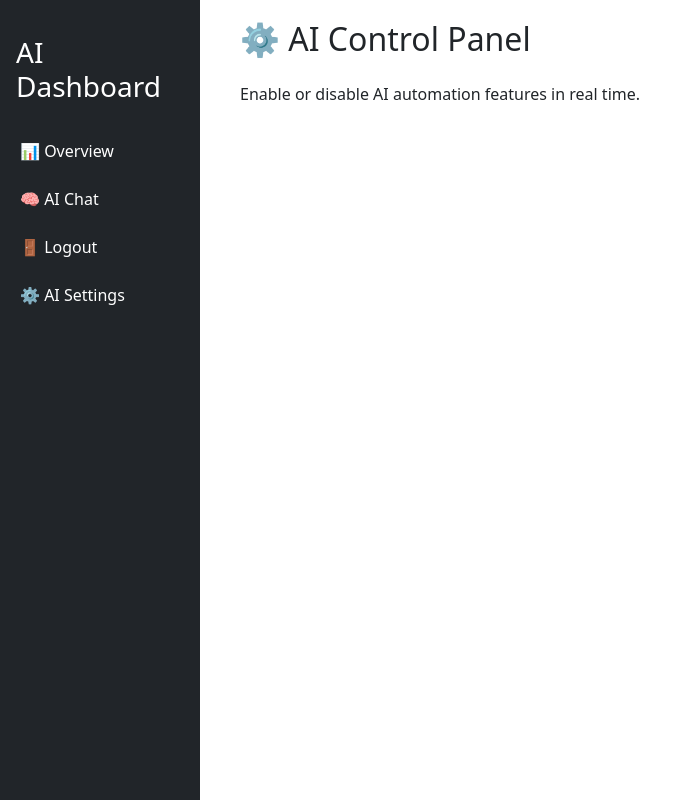
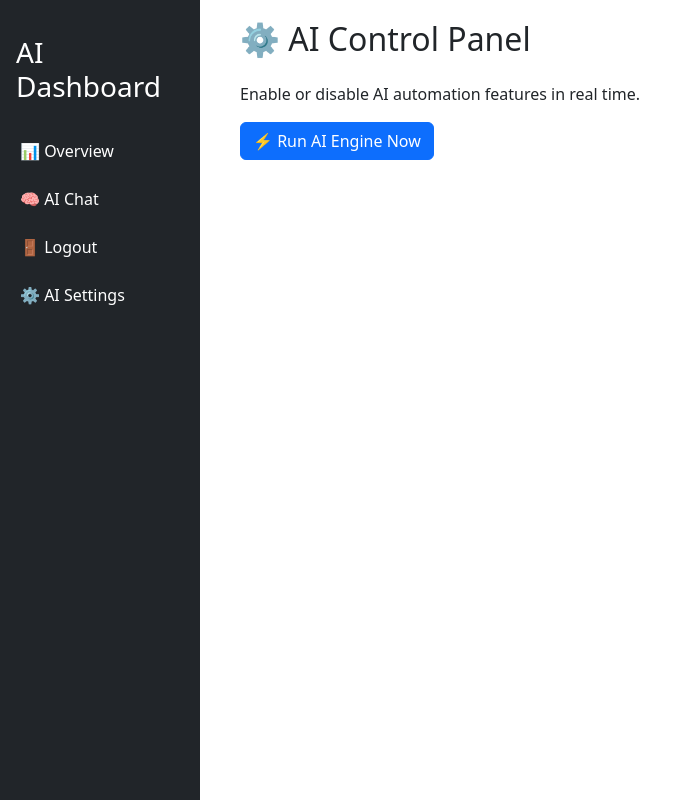
Before and after one commit to Hermes80/ai-ecommerce-dashboard, a Flask app: template templates/ai_settings.html in a window 1280 px wide. Shown: the whole page, without its empty margins (0-686 px from the left). Run offline with Flask 3, Linux system fonts and the light colour scheme; the template is opened without the code that fills it, so the values that code supplies are empty.

Commit message:
Update ai_settings.html

```diff
--- a/templates/ai_settings.html
+++ b/templates/ai_settings.html
@@ -4,6 +4,10 @@
 <h2 class="mb-4">⚙️ AI Control Panel</h2>
 <p>Enable or disable AI automation features in real time.</p>
 
+<!-- ⭐ Run AI Engine Button ⭐ -->
+<button class="btn btn-primary mb-4" onclick="runAiNow()">⚡ Run AI Engine Now</button>
+
+<!-- SETTINGS LIST -->
 <div class="list-group">
 
   {% for key, value in settings.items() %}
@@ -22,6 +26,7 @@
 
 </div>
 
+<!-- TOGGLE SETTING FUNCTION -->
 <script>
 function toggleSetting(key) {
     let value = document.getElementById(key).checked;
@@ -33,7 +38,20 @@ function toggleSetting(key) {
     })
     .then(r => r.json())
     .then(data => {
-        console.log("Updated:", data);
+        console.log("Setting updated:", data);
+    });
+}
+</script>
+
+<!-- RUN AI ENGINE NOW -->
+<script>
+function runAiNow() {
+    fetch("/api/ai/run", {
+        method: "POST"
+    })
+    .then(res => res.json())
+    .then(data => {
+        alert("AI Engine Executed:\n\n" + JSON.stringify(data.results, null, 2));
     });
 }
 </script>
```
